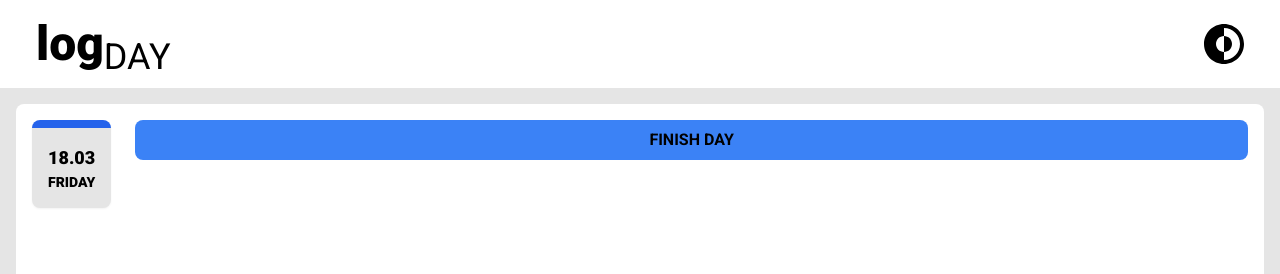
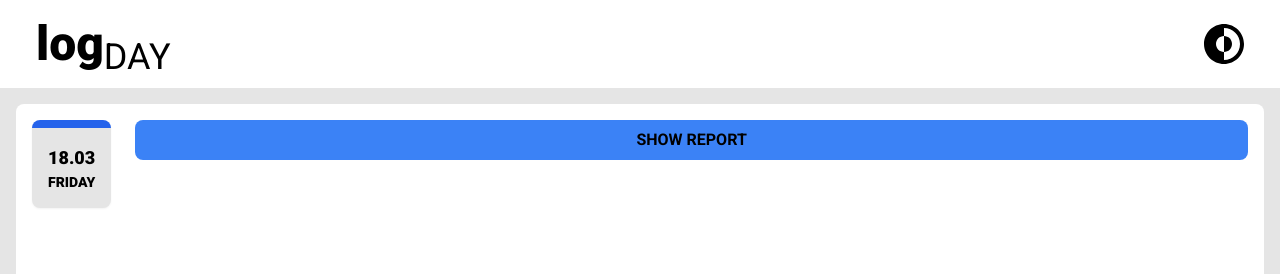
Before and after one commit to kherma/log-day, a Next.js app: page / in a window 1280 px wide. Both pictures are taken after a click on the button "START DAY". Shown: the top 274 px of the page. Built offline with nearby package versions, Linux system fonts and the light colour scheme.

Commit message:
feat: add modal

```diff
--- /dev/null
+++ b/components/ButtonCloseModal/ButtonCloseModal.tsx
@@ -0,0 +1,15 @@
+import { TButtonCloseModalProps } from "./types";
+import { IoClose } from "react-icons/io5";
+
+const ButtonCloseModal = ({ setIsModal }: TButtonCloseModalProps) => {
+  return (
+    <button
+      className="absolute top-0 right-0 bg-red-500"
+      onClick={() => setIsModal(false)}
+    >
+      <IoClose className="w-10 h-10 text-white" />
+    </button>
+  );
+};
+
+export default ButtonCloseModal;
--- /dev/null
+++ b/components/ButtonCloseModal/types.ts
@@ -0,0 +1,5 @@
+import { Dispatch, SetStateAction } from "react";
+
+export type TButtonCloseModalProps = {
+  setIsModal: Dispatch<SetStateAction<boolean>>;
+};
--- a/components/ButtonFinishDay/ButtonFinishDay.tsx
+++ b/components/ButtonFinishDay/ButtonFinishDay.tsx
@@ -8,7 +8,7 @@ const ButtonFinishDay = ({ setLogger }: TButtonFinishDayProps) => {
   };
   return (
     <button
-      className="py-2 px-4 w-full h-min font-bold text-black uppercase bg-blue-500 rounded-lg"
+      className="py-2 px-4 w-full h-min font-bold text-black uppercase bg-orange-500"
       onClick={finishDay}
     >
       Finish Day
--- /dev/null
+++ b/components/ButtonShowReport/ButtonShowReport.tsx
@@ -0,0 +1,14 @@
+import { TButtonShowReportProps } from "./types";
+
+const ButtonShowReport = ({ setIsModal }: TButtonShowReportProps) => {
+  return (
+    <button
+      onClick={() => setIsModal(true)}
+      className="py-2 px-4 w-full h-min font-bold text-black uppercase bg-blue-500 rounded-lg"
+    >
+      Show report
+    </button>
+  );
+};
+
+export default ButtonShowReport;
--- /dev/null
+++ b/components/ButtonShowReport/types.ts
@@ -0,0 +1,5 @@
+import { Dispatch, SetStateAction } from "react";
+
+export type TButtonShowReportProps = {
+  setIsModal: Dispatch<SetStateAction<boolean>>;
+};
--- a/components/Logger/Logger.tsx
+++ b/components/Logger/Logger.tsx
@@ -1,17 +1,31 @@
+import { useState } from "react";
 import DayHeading from "../DayHeading/DayHeading";
 import { TLoggerProps } from "./types";
 import ButtonFinishDay from "../ButtonFinishDay/ButtonFinishDay";
+import ButtonShowReport from "../ButtonShowReport/ButtonShowReport";
+import ButtonCloseModal from "../ButtonCloseModal/ButtonCloseModal";
+import Modal from "../Modal/Modal";
 
 const Logger = ({ logger, setLogger }: TLoggerProps) => {
+  const [isModal, setIsModal] = useState(false);
   return (
-    <div>
+    <div className="relative w-full h-full">
       {logger.total && (
         <div className="flex gap-6 p-4">
           <DayHeading currentDay={logger.total} />
           <div className="flex flex-col justify-between items-center w-full">
+            <ButtonShowReport setIsModal={setIsModal} />
+          </div>
+        </div>
+      )}
+      {isModal && (
+        <Modal>
+          <div className="flex flex-col justify-between items-center h-full">
+            <ButtonCloseModal setIsModal={setIsModal} />
+            <div></div>
             <ButtonFinishDay setLogger={setLogger} />
           </div>
-        </div>
+        </Modal>
       )}
     </div>
   );
--- /dev/null
+++ b/components/Modal/Modal.tsx
@@ -0,0 +1,13 @@
+import { TModalProps } from "./types";
+
+const Modal = ({ children }: TModalProps) => {
+  return (
+    <div className="absolute top-0 left-0 z-10 p-4 w-full h-full bg-transparent">
+      <div className="overflow-hidden relative w-full h-full bg-neutral-300 dark:bg-neutral-800 rounded-md">
+        {children}
+      </div>
+    </div>
+  );
+};
+
+export default Modal;
--- /dev/null
+++ b/components/Modal/types.ts
@@ -0,0 +1,5 @@
+import React from "react";
+
+export type TModalProps = {
+  children: React.ReactNode;
+};
```
